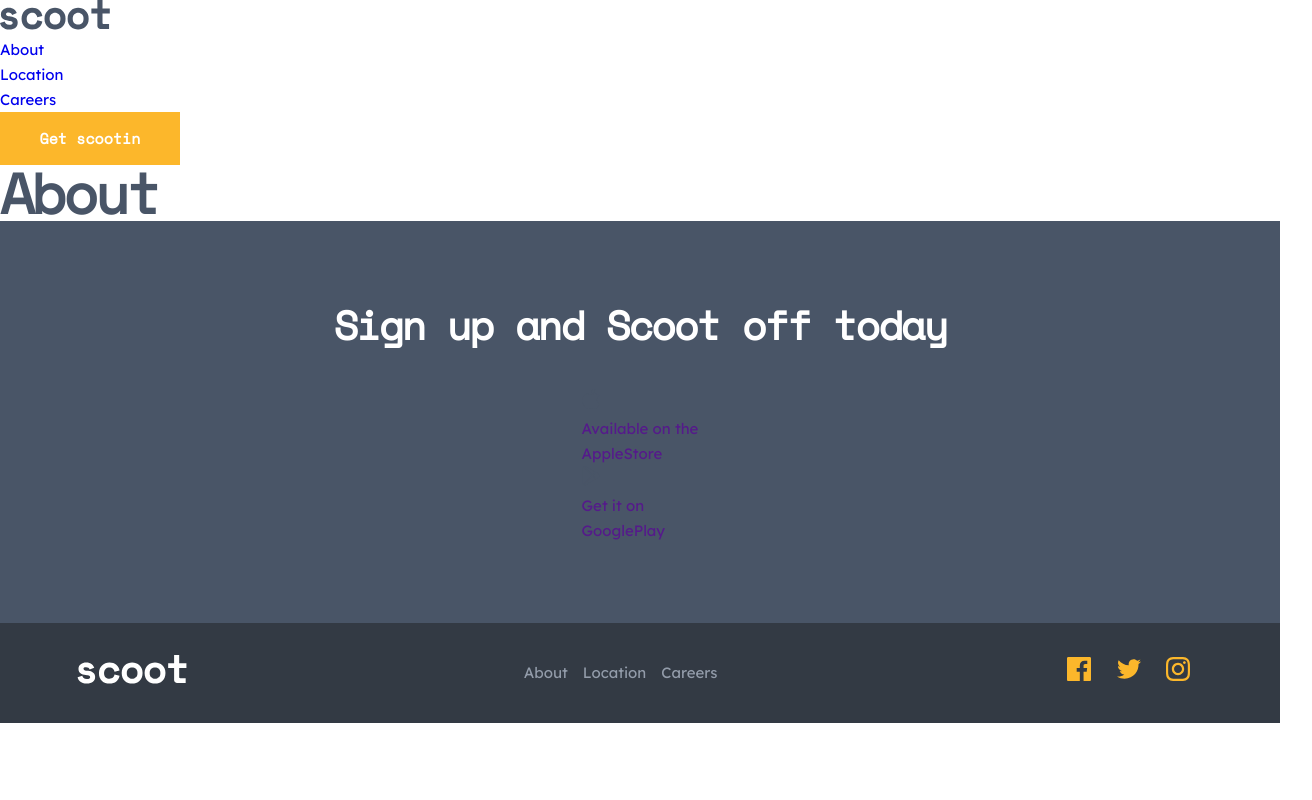
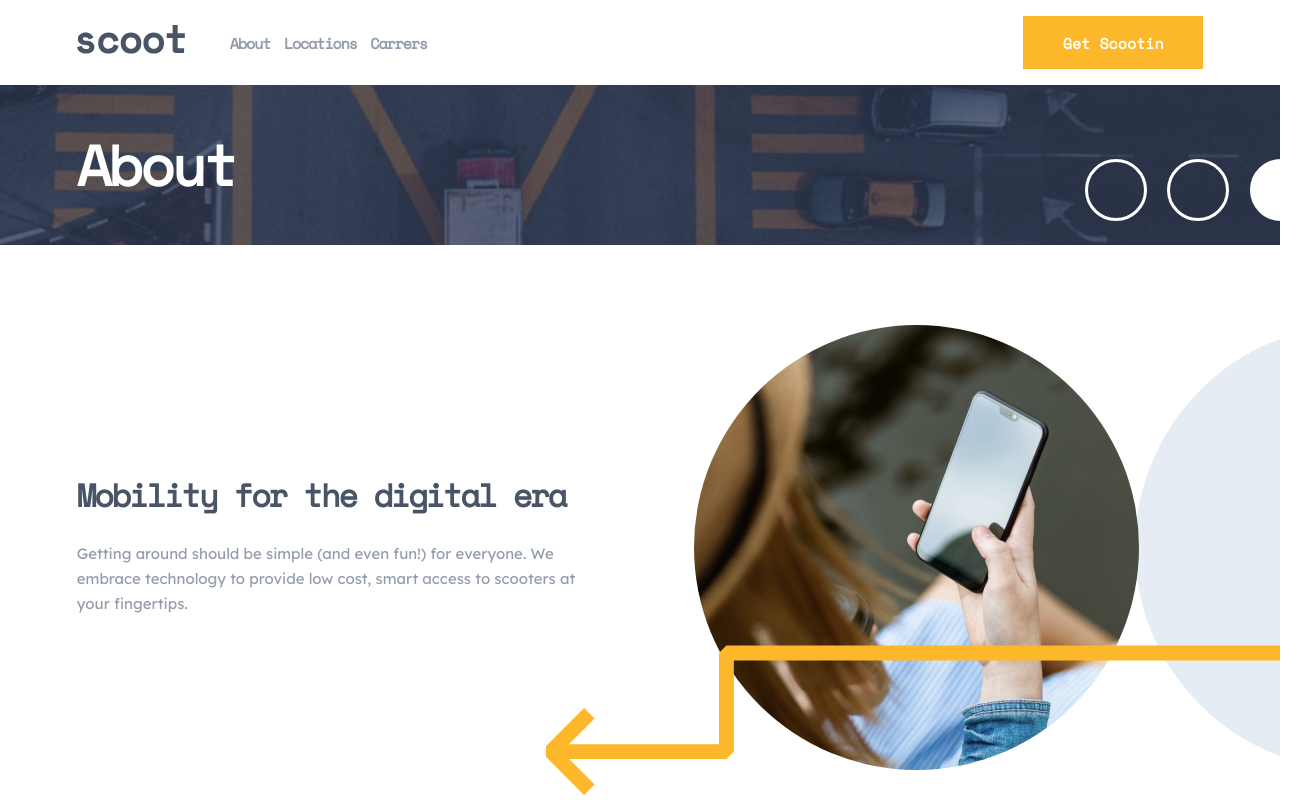
Before and after one commit to ValouZ/ECV-scoot, a website built with Parcel: page src/about.html in a window 1280 px wide. Shown: the top 800 px of the page, 1312 px wide, since content can reach past the window. Built offline with nearby package versions, Linux system fonts and the light colour scheme.

Commit message:
others pages

```diff
--- a/src/about.html
+++ b/src/about.html
@@ -18,26 +18,59 @@
     />
   </head>
   <body>
-    <header>
-      <nav>
-        <a href="./index.html" class="logo"><img src="./assets/image/dark-logo.svg" width="110px" height="auto"></a>
-        <ul>
-          <li><a href="./about.html">About</a></li>
-          <li><a href="./location.html">Location</a></li>
-          <li><a href="./careers.html">Careers</a></li>
-        </ul>
-      </nav>
-      <button class="button" type="button">Get scootin</button>
+    <header class="header">
+      <div class="header__brand">
+        <a href="./index.html"><img class="header__brand--label" src="./assets/image/dark-logo.svg"></a>
+      </div>
+      <div class="header__nav">
+          <nav class="header__nav">
+            <ul>
+              <li><a href="./about.html">About</a></li>
+              <li><a href="./location.html">Locations</a></li>
+              <li><a href="./careers.html">Carrers</a></li>
+            </ul>
+          </nav>
+      </div>
+      <button class="button header__btn" type="button"> Get Scootin</button>
     </header>
+
     <main>
-      <h1>About</h1>
+      <section class="section-simpletopcontainer about-background">
+        <h1>About</h1>
+        <div class="section-simpletopcontainer__circle topcontainer-circle-one"></div>
+        <div class="section-simpletopcontainer__circle topcontainer-circle-two"></div>
+        <div class="section-simpletopcontainer__circle topcontainer-circle-three"></div>
+      </section>
+
+      <section>
+        <article class="section-bubble bubble-right">
+          <img src="./assets/image/about_bubble1.jpg" alt="Someaone watchinng her phone" width="311px" height="311px">
+          <img src="./assets/image/arrow.svg" alt="Yellow arrow" width="735px" height="auto">
+          <div>
+            <h2>Mobility for the digital era</h2>
+            <p>Getting around should be simple (and even fun!) for everyone. We embrace technology to provide low cost, smart access to scooters at your fingertips.</p>
+          </div>
+        </article>
+        <article class="section-bubble bubble-left">
+          <img src="./assets/image/about_bubble2.jpg" alt="A yellow trammay" width="311px" height="311px">
+          <img src="./assets/image/arrow.svg" alt="Yellow arrow" width="735px" height="auto">
+          <div>
+            <h2>Better urban living</h2>
+            <p>We’re helping connect cities and bring people closer together. Our scooters are also fully-electric and we offset the minimal carbon footprint for each ride.</p>
+          </div>
+        </article>
+      </section>
     </main>
-
 
     <footer>
       <section class="footer-section-download-app">
+        <div>
+          <div class="footer-section-download-app__circle circle-one"></div>
+          <div class="footer-section-download-app__circle circle-two"></div>
+          <div class="footer-section-download-app__circle circle-three"></div>
+        </div>
         <h3>Sign up and Scoot off today</h3>
-        <div class="section-download-app-links">
+        <div class="section-download-app__links">
           <a href="">
             <img src="./assets/image/apple.svg">
             <div>
@@ -55,7 +88,7 @@
         </div>
       </section>
       <section class="footer-section-links">
-        <a href="./index.html" class="logo"><img src="./assets/image/white-logo.svg" width="110px" height="auto"></a>
+        <a href="index.html" class="logo"><img src="./assets/image/white-logo.svg" width="110px" height="auto"></a>
         <nav>
           <ul>
             <li><a href="./about.html">About</a></li>
--- a/src/assets/style/components/_header.scss
+++ b/src/assets/style/components/_header.scss
@@ -6,7 +6,6 @@
     grid-template-columns: auto 1fr 1fr;
     column-gap: 4%;
     background: $white;
-
 
     &__brand{
         align-self: center;
@@ -19,6 +18,9 @@
             padding-right: 2%;
             a{
                 @include font($ff: "Space Mono", $fw: bold, $fs:15px);
+                &:hover{
+                  color: $yellow;
+                }
             }
         }
     }
--- /dev/null
+++ b/src/assets/style/components/_simpletopcontainer.scss
@@ -0,0 +1,43 @@
+.section-simpletopcontainer{
+  height: 160px;
+  padding: 0 6vw;
+  @include flex($ai:center, $jc:center);
+  background-repeat: no-repeat;
+  background-size: cover;
+  position: relative;
+  h1{
+    color: $white;
+  }
+}
+.careers-location-background{
+  background-image: linear-gradient(0deg, rgba(47,59,89,0.7) 0%, rgba(47,59,89,0.7) 100%), url('../../assets/image/career_bg.jpg');
+}
+.about-background{
+  background-image: linear-gradient(0deg, rgba(47,59,89,0.7) 0%, rgba(47,59,89,0.7) 100%), url('../../assets/image/about_bg.jpg');
+}
+
+@media screen and (min-width: 768px){
+  .section-simpletopcontainer{
+    justify-content: flex-start;
+    .section-simpletopcontainer__circle{
+      content:"";
+        position: absolute;
+        width: 62px;
+        height: 62px;
+        border-radius: 50%;
+        border: 3px solid $white;
+        z-index: 1;
+        bottom: 3vh;
+    }
+    .topcontainer-circle-one{
+      right: 133.5px;
+    }
+    .topcontainer-circle-two{
+      right: 51.5px;
+    }
+    .topcontainer-circle-three{
+      right: -31.5px;
+      background-color: $white;
+    }
+  }
+}
--- a/src/assets/style/main.scss
+++ b/src/assets/style/main.scss
@@ -7,9 +7,6 @@
 @import 'components/button';
 
 @import 'components/topcontainer';
+@import 'components/simpletopcontainer';
 @import 'components/figureicone';
 @import 'components/bubble';
-
-// Commentaire ej
-// CACA
-// PIPI
```
Also changed, not shown: src/careers.html (+40 -13 lines), src/index.html (+3 -1 lines), src/location.html (+14 -4 lines).
